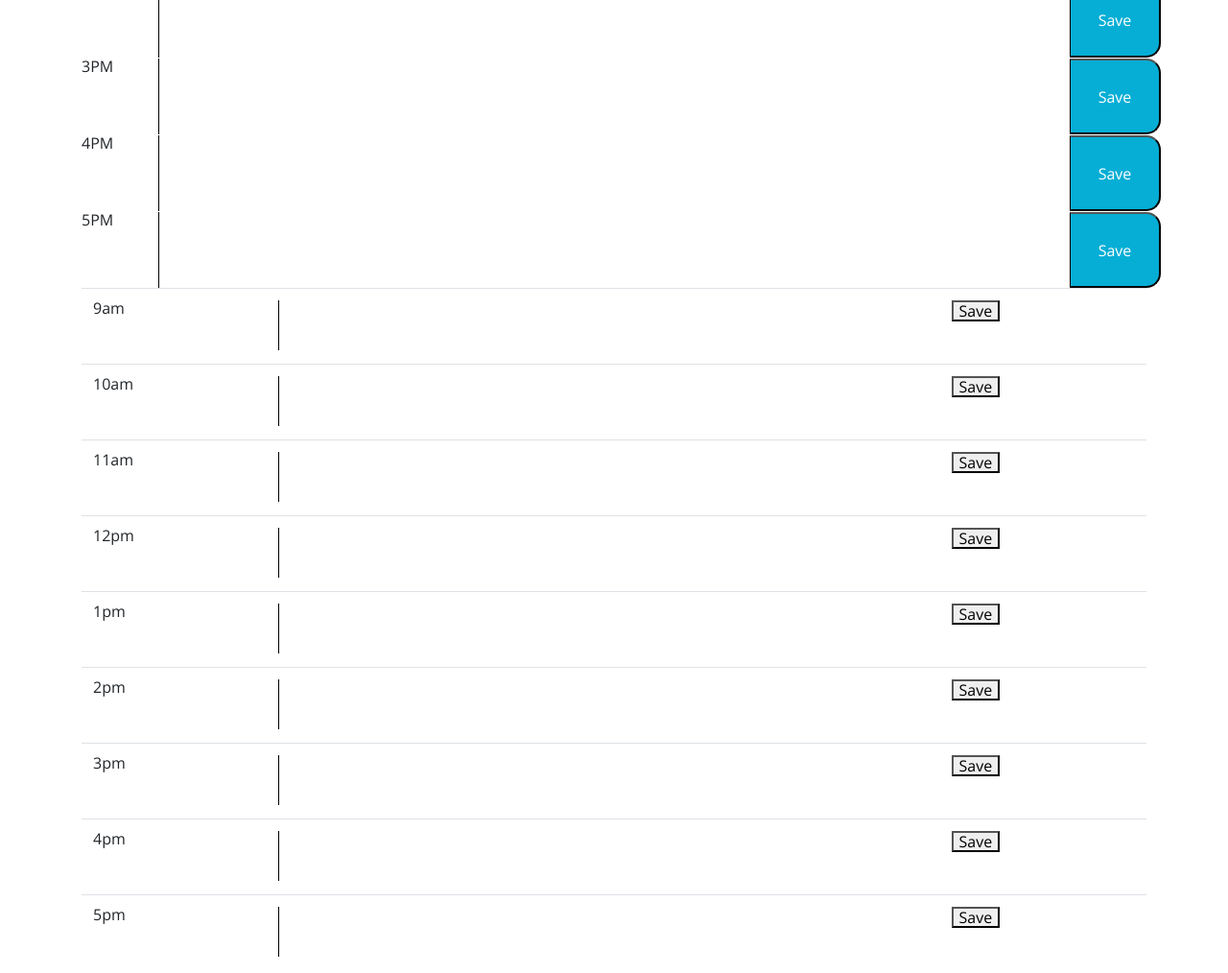
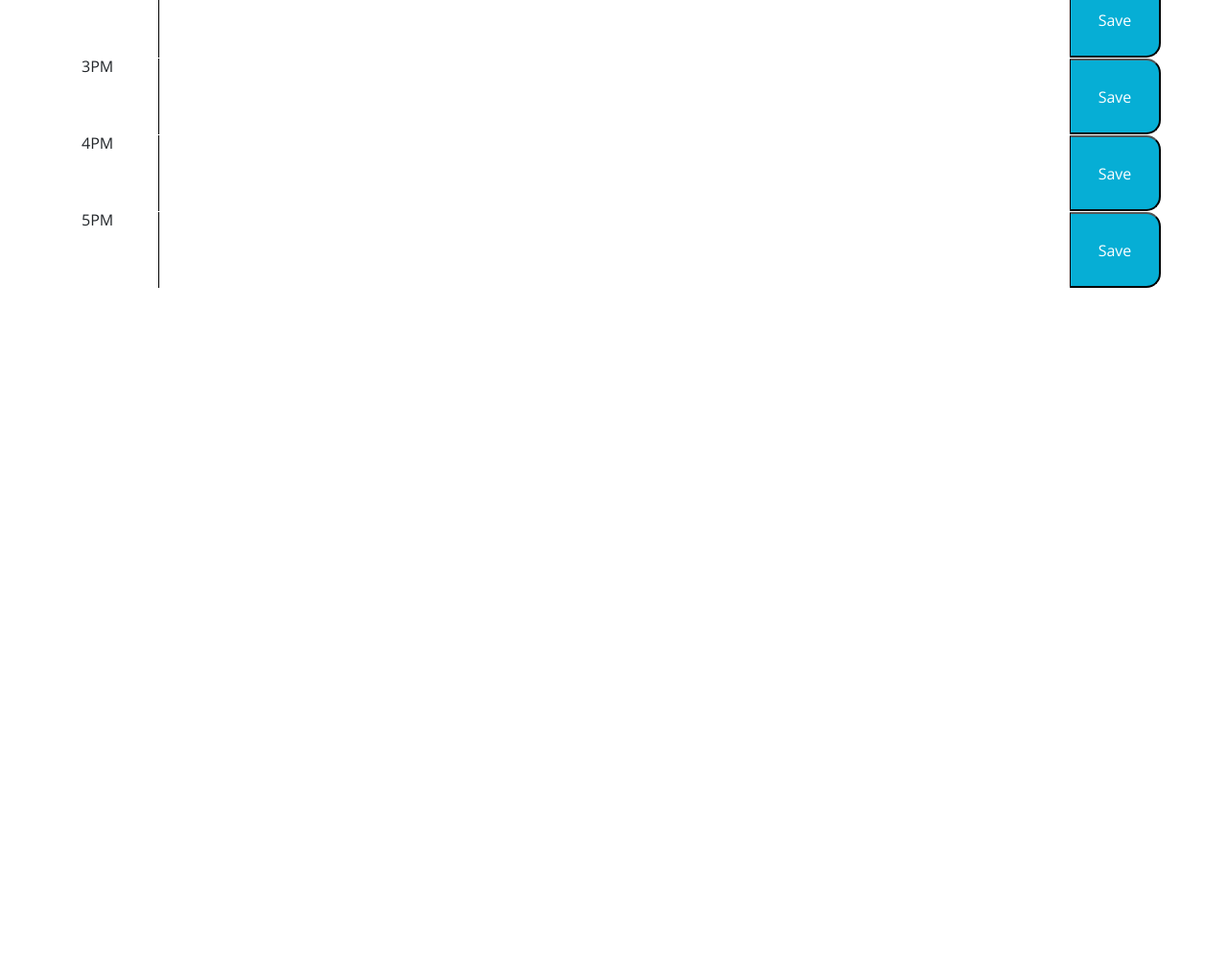
Before and after one commit to raydover/work-day-scheduler, a plain HTML site: page index.html in a window 1280 px wide. Shown: the part 720-1734 px from the top of the page at 96% size. After the commit the page ends 1020 px from the top, so only its background shows below. Drawn offline with nearby package versions, Linux system fonts and the light colour scheme.

Commit message:
clean up html, commit

```diff
--- a/index.html
+++ b/index.html
@@ -67,90 +67,6 @@
             <button class="col-1 saveBtn">Save</button>
         </section>
 
-        <!-- Timeblocks go here (option without bootstrap)-->
-        <table class="table">
-      <tr>
-        <td>9am</td>
-        <td>
-          <textarea></textarea>
-        </td>
-        <td>
-          <button>Save</button>
-        </td>
-      </tr>
-      <tr>
-        <td>10am</td>
-        <td>
-          <textarea></textarea>
-        </td>
-        <td>
-          <button>Save</button>
-        </td>
-      </tr>
-      <tr>
-        <td>11am</td>
-        <td>
-          <textarea></textarea>
-        </td>
-        <td>
-          <button>Save</button>
-        </td>
-      </tr>
-      <tr>
-        <td>12pm</td>
-        <td>
-          <textarea></textarea>
-        </td>
-        <td>
-          <button>Save</button>
-        </td>
-      </tr>
-      <tr>
-        <td>1pm</td>
-        <td>
-          <textarea></textarea>
-        </td>
-        <td>
-          <button>Save</button>
-        </td>
-      </tr>
-      <tr>
-        <td>2pm</td>
-        <td>
-          <textarea></textarea>
-        </td>
-        <td>
-          <button>Save</button>
-        </td>
-      </tr>
-      <tr>
-        <td>3pm</td>
-        <td>
-          <textarea></textarea>
-        </td>
-        <td>
-          <button>Save</button>
-        </td>
-      </tr>
-      <tr>
-        <td>4pm</td>
-        <td>
-          <textarea></textarea>
-        </td>
-        <td>
-          <button>Save</button>
-        </td>
-      </tr>
-      <tr>
-        <td>5pm</td>
-        <td>
-          <textarea></textarea>
-        </td>
-        <td>
-          <button>Save</button>
-        </td>
-      </tr>
-    </table>
     </div>
 
     <script src="https://cdnjs.cloudflare.com/ajax/libs/jquery/3.2.1/jquery.min.js"></script>
```
Lines whose indentation alone changed are shown as unchanged.
